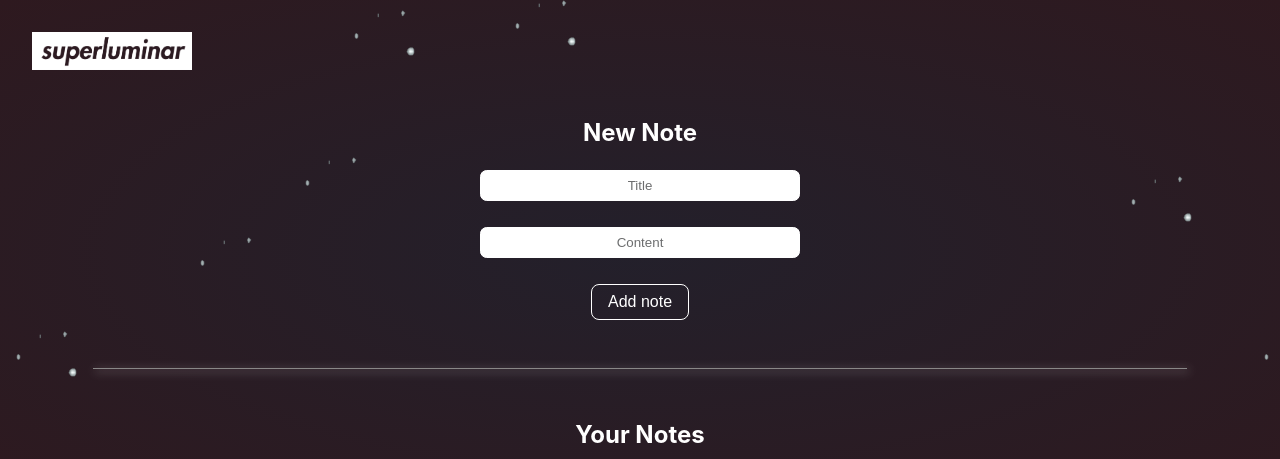
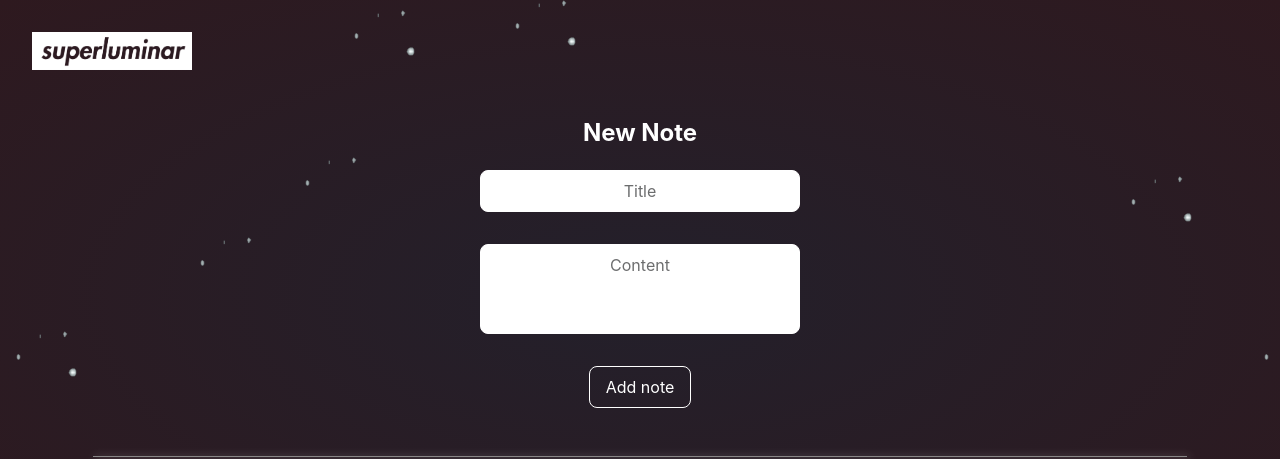
Before and after one commit to superluminar-io/frontend, a React (Create React App) app: page / in a window 1280 px wide. Shown: the top 459 px of the page. Built offline with nearby package versions, Linux system fonts and the light colour scheme; no server answers.

Commit message:
add textarea for content

```diff
--- a/src/App.css
+++ b/src/App.css
@@ -33,24 +33,30 @@ form {
 }
 
 input,
-button {
+button,
+textarea {
   padding: 0.5em;
   border: 1px solid white;
   margin-bottom: 2em;
   border-radius:  0.5em;
+  font: inherit;
 }
 
 input {
   background-color: white;
 }
 
-input:focus{
+input:focus, textarea:focus {
   outline: none;
 }
 
-input::placeholder {
+input::placeholder, textarea::placeholder {
   color: #6c6d6e;
   text-align: center;
+}
+
+textarea {
+  resize: none;
 }
 
 button {
@@ -58,7 +64,7 @@ button {
   color: white;
   border: 1px solid white;
   padding: 0.5em 1em;
-  font-size: inherit;
+  /* font-size: inherit; */
   width: fit-content;
   align-self: center;
 }
@@ -102,6 +108,10 @@ button:hover {
 
 .note-content {
   margin-top: 0;
+  text-overflow: hidden;
+  display: -webkit-box;
+  -webkit-box-orient: vertical;
+  -webkit-line-clamp: 3;
 }
 
 .note-delete-button {
--- a/src/Components/AddNotesForm.tsx
+++ b/src/Components/AddNotesForm.tsx
@@ -3,13 +3,15 @@ import { useState } from "react";
 import { createNote } from "../services/notes";
 import { Note } from "../types";
 
-const AddNotesForm: React.FunctionComponent = () => {
+export const AddNotesForm: React.FunctionComponent = () => {
   const [state, setState] = useState<Note>({
     title: "",
     content: "",
   });
 
-  const handleChange = (e: ChangeEvent<HTMLInputElement>) => {
+  const handleChange = (
+    e: ChangeEvent<HTMLInputElement> | ChangeEvent<HTMLTextAreaElement>
+  ) => {
     setState({ ...state, [e.target.name]: e.target.value });
   };
 
@@ -34,11 +36,12 @@ const AddNotesForm: React.FunctionComponent = () => {
           onChange={(e) => handleChange(e)}
         />
 
-        <input
+        <textarea
           name="content"
-          type="text"
           placeholder="Content"
           required
+          rows={3}
+          maxLength={90}
           value={state.content}
           onChange={(e) => handleChange(e)}
         />
@@ -48,5 +51,3 @@ const AddNotesForm: React.FunctionComponent = () => {
     </>
   );
 };
-
-export default AddNotesForm;
--- a/src/Components/NotesList.tsx
+++ b/src/Components/NotesList.tsx
@@ -1,5 +1,5 @@
+import { Note } from "../types";
 import { NotesItem } from "./NotesItem";
-import { Note } from "../types";
 
 interface NotesListProps {
   notes: Note[];
```
Also changed, not shown: src/App.tsx (+7 -6 lines).
